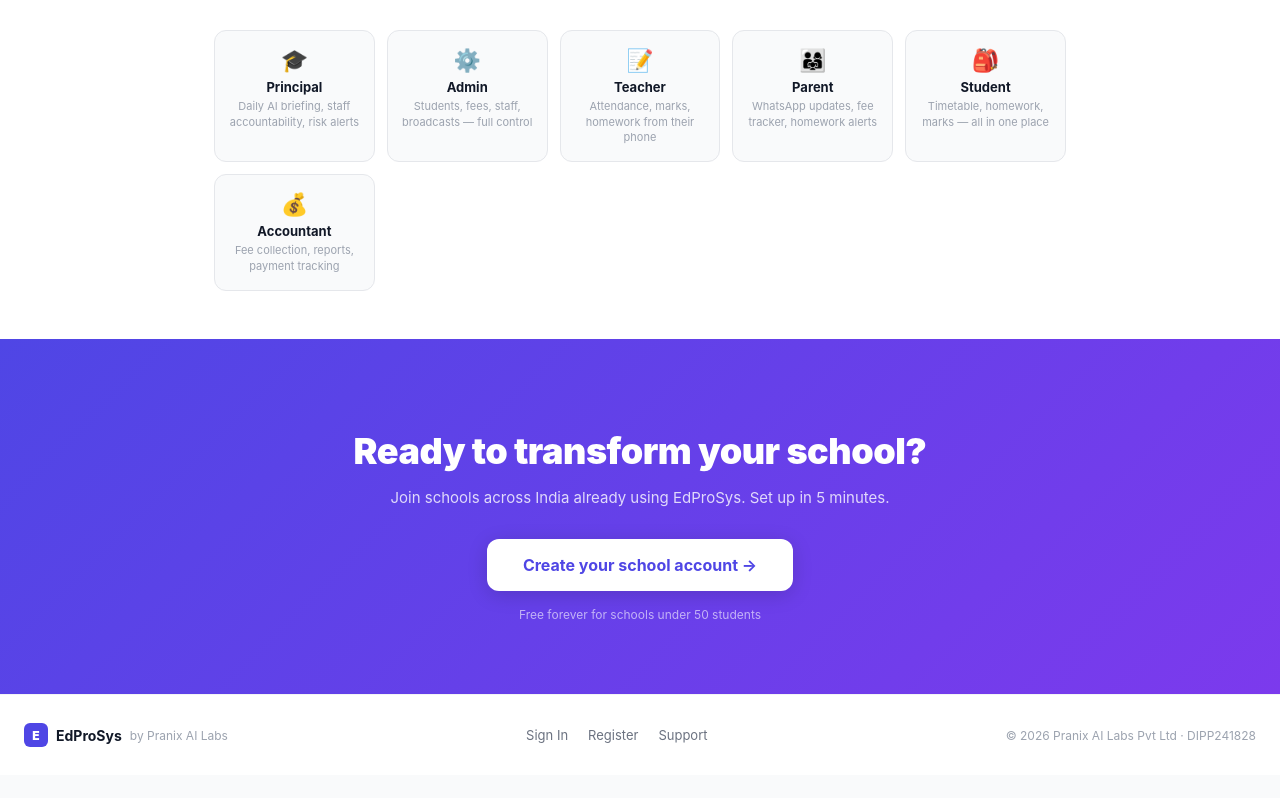
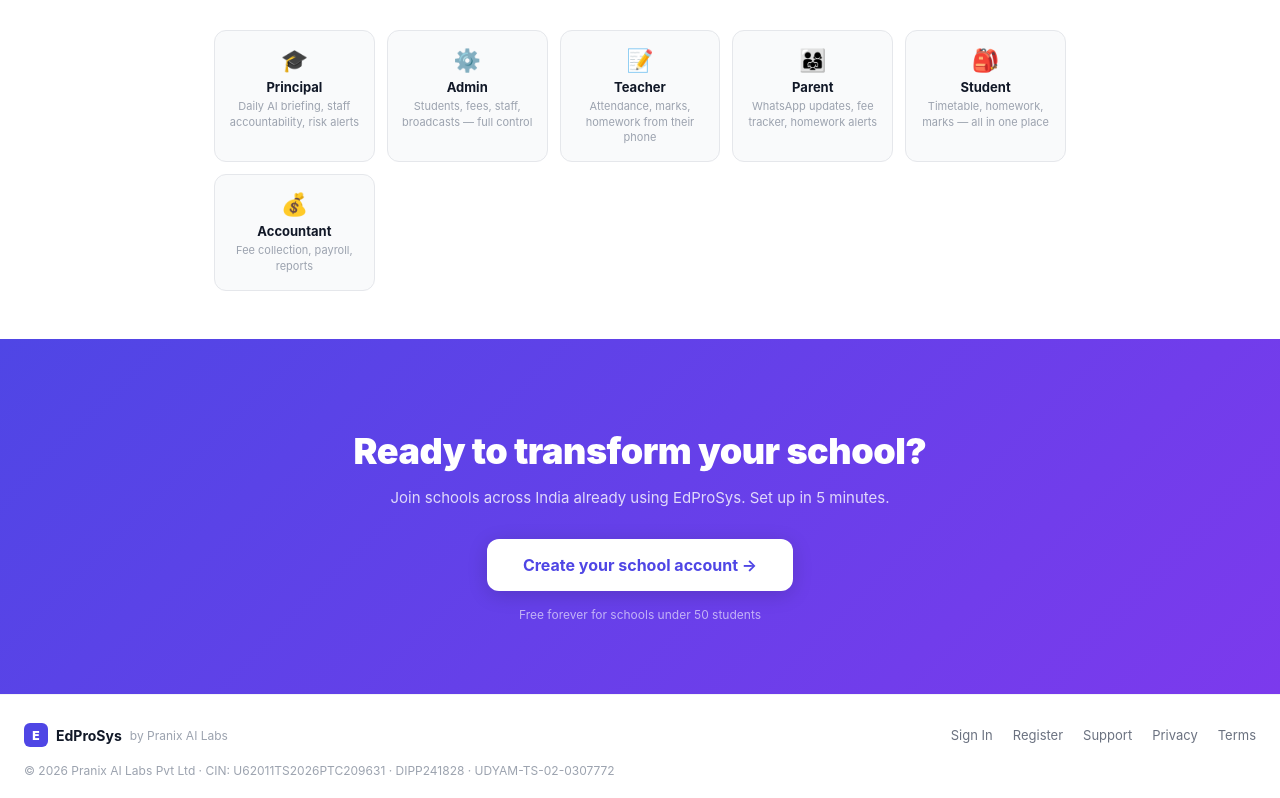
Before and after one commit to PranixQuick/School-OS, a Next.js app: page / in a window 1280 px wide. Shown: the part 1626-2424 px from the top of the page. Before the commit the page ends 2401 px from the top, so only its background shows below. Built offline with nearby package versions, Linux system fonts and the light colour scheme; no server answers.

Commit message:
fix(landing): add privacy/terms links to footer, update footer completeness for Play Store

```diff
--- a/app/page.tsx
+++ b/app/page.tsx
@@ -101,7 +101,7 @@ export default function HomePage() {
             { role: 'Teacher', desc: 'Attendance, marks, homework from their phone', icon: '📝' },
             { role: 'Parent', desc: 'WhatsApp updates, fee tracker, homework alerts', icon: '👨‍👩‍👧' },
             { role: 'Student', desc: 'Timetable, homework, marks — all in one place', icon: '🎒' },
-            { role: 'Accountant', desc: 'Fee collection, reports, payment tracking', icon: '💰' },
+            { role: 'Accountant', desc: 'Fee collection, payroll, reports', icon: '💰' },
           ].map(r => (
             <div key={r.role} style={{ background: '#F9FAFB', border: '1px solid #E5E7EB', borderRadius: 12, padding: '16px 14px', textAlign: 'center' }}>
               <div style={{ fontSize: 22, marginBottom: 6 }}>{r.icon}</div>
@@ -128,19 +128,25 @@ export default function HomePage() {
         </p>
       </section>
 
-      {/* FOOTER */}
-      <footer style={{ padding: '28px 24px', borderTop: '1px solid #F3F4F6', display: 'flex', justifyContent: 'space-between', alignItems: 'center', flexWrap: 'wrap', gap: 12 }}>
+      {/* FOOTER — updated with legal links */}
+      <footer style={{ padding: '28px 24px 20px', borderTop: '1px solid #F3F4F6' }}>
+        <div style={{ display: 'flex', justifyContent: 'space-between', alignItems: 'center', flexWrap: 'wrap', gap: 12, marginBottom: 16 }}>
           <div style={{ display: 'flex', alignItems: 'center', gap: 8 }}>
             <div style={{ width: 24, height: 24, borderRadius: 6, background: '#4F46E5', display: 'flex', alignItems: 'center', justifyContent: 'center', fontSize: 12, fontWeight: 900, color: '#fff' }}>E</div>
             <span style={{ fontWeight: 700, fontSize: 14, color: '#111827' }}>EdProSys</span>
             <span style={{ color: '#9CA3AF', fontSize: 12 }}>by Pranix AI Labs</span>
           </div>
-        <div style={{ display: 'flex', gap: 20 }}>
+          <div style={{ display: 'flex', gap: 20, flexWrap: 'wrap' }}>
             <Link href="/login" style={{ color: '#6B7280', fontSize: 13, textDecoration: 'none' }}>Sign In</Link>
             <Link href="/register" style={{ color: '#6B7280', fontSize: 13, textDecoration: 'none' }}>Register</Link>
             <a href="mailto:support@pranixailabs.com" style={{ color: '#6B7280', fontSize: 13, textDecoration: 'none' }}>Support</a>
+            <Link href="/privacy" style={{ color: '#6B7280', fontSize: 13, textDecoration: 'none' }}>Privacy</Link>
+            <Link href="/terms" style={{ color: '#6B7280', fontSize: 13, textDecoration: 'none' }}>Terms</Link>
           </div>
-        <div style={{ fontSize: 12, color: '#9CA3AF' }}>© 2026 Pranix AI Labs Pvt Ltd · DIPP241828</div>
+        </div>
+        <div style={{ fontSize: 12, color: '#9CA3AF' }}>
+          © 2026 Pranix AI Labs Pvt Ltd · CIN: U62011TS2026PTC209631 · DIPP241828 · UDYAM-TS-02-0307772
+        </div>
       </footer>
 
     </div>
```
Lines whose indentation alone changed are shown as unchanged.
